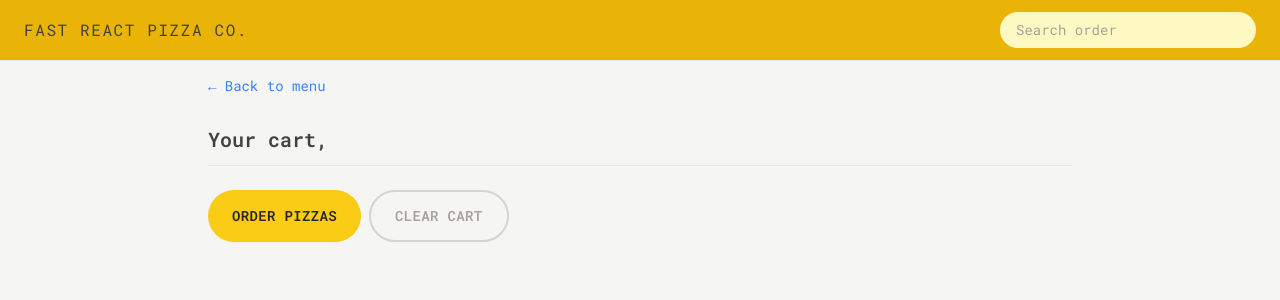
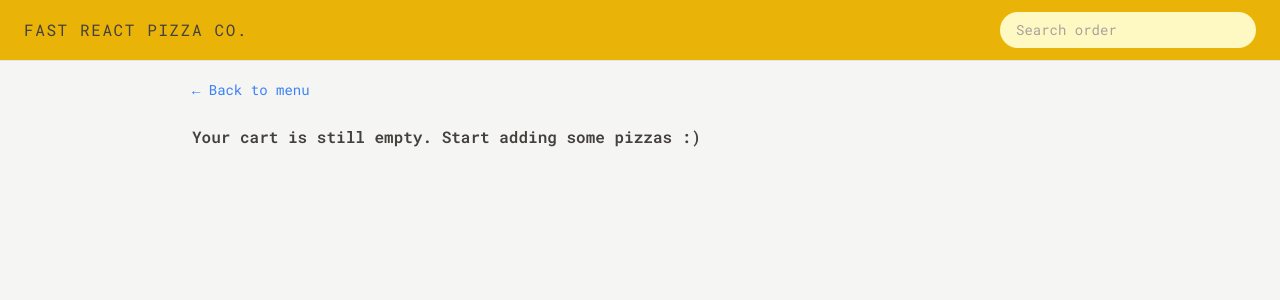
Before and after one commit to Gbangbolaoluwagbemiga/pizza, a React (Vite) app: page /cart in a window 1280 px wide. Shown: the top 300 px of the page. Built offline with nearby package versions, Linux system fonts and the light colour scheme.

Commit message:
Cart styling

```diff
--- a/src/features/cart/Cart.jsx
+++ b/src/features/cart/Cart.jsx
@@ -2,11 +2,20 @@ import { Link } from "react-router-dom";
 import LinkButton from "../../ui/LinkButton";
 import Button from "../../ui/Button";
 import CartItem from "./CartItem";
-import { useSelector } from "react-redux";
+import { useDispatch, useSelector } from "react-redux";
+import { clearCart, getCart } from "./cartSlice";
+import EmptyCart from "../cart/EmptyCart";
 
 function Cart() {
-  const cart = useSelector((state) => state?.cart.cart);
+  const dispatch = useDispatch();
   const user = useSelector((state) => state.user.userName);
+  const cart = useSelector(getCart);
+
+  function handleClearCart() {
+    dispatch(clearCart());
+  }
+
+  if (!cart.length) return <EmptyCart />;
 
   return (
     <div className="px-4 py-3">
@@ -25,7 +34,9 @@ function Cart() {
           Order pizzas
         </Button>
 
-        <Button type="secondary">Clear cart</Button>
+        <Button type="secondary" onClick={handleClearCart}>
+          Clear cart
+        </Button>
       </div>
     </div>
   );
--- a/src/features/cart/EmptyCart.jsx
+++ b/src/features/cart/EmptyCart.jsx
@@ -1,11 +1,14 @@
-import { Link } from 'react-router-dom';
+import { Link } from "react-router-dom";
+import LinkButton from "../../ui/LinkButton";
 
 function EmptyCart() {
   return (
-    <div>
-      <Link to="/menu">&larr; Back to menu</Link>
+    <div className="space-y-6 py-4">
+      <LinkButton to="/menu">&larr; Back to menu</LinkButton>
 
-      <p>Your cart is still empty. Start adding some pizzas :)</p>
+      <p className=" font-semibold">
+        Your cart is still empty. Start adding some pizzas :)
+      </p>
     </div>
   );
 }
```
